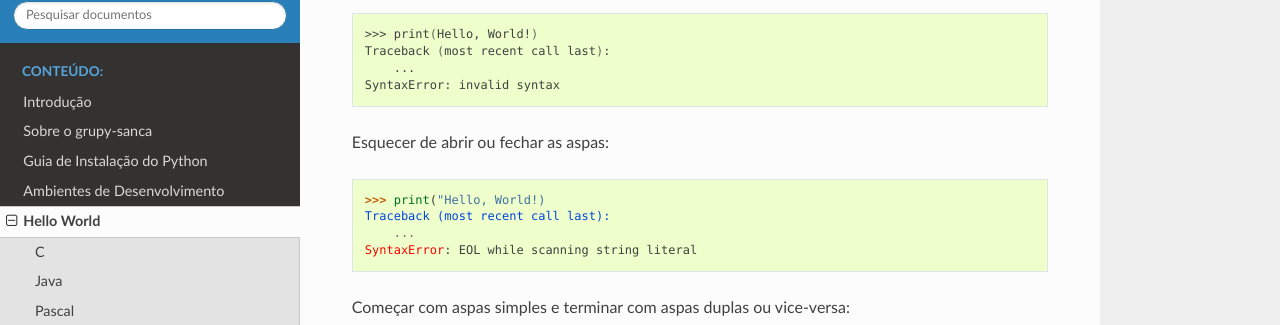
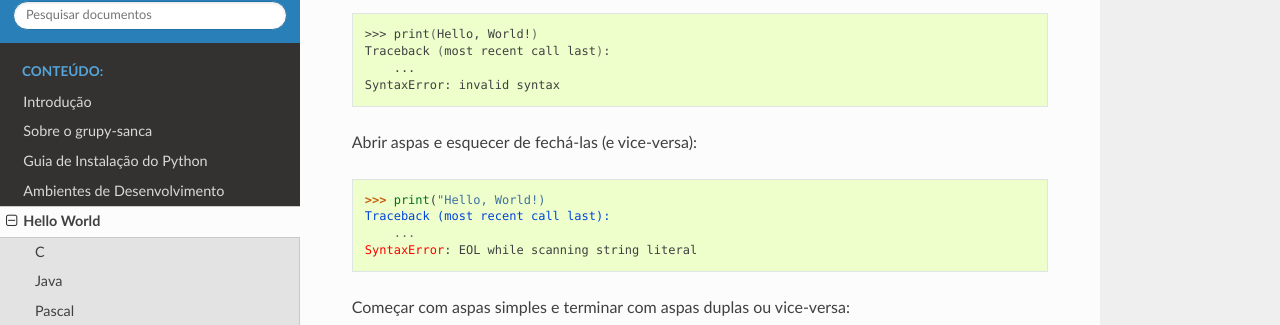
Before and after one commit to grupy-sanca/curso-python, a Sphinx documentation site: the page built from source/hello_world.rst, in a window 1280 px wide and 900 px high, scrolled down 1429 px. Shown: the part 125-450 px from the top of the window. Built offline with Sphinx 7.4.7 and the Read the Docs theme 2.0.0, drawn with Linux system fonts in a browser that asks for light colours.

Commit message:
Deixar mais claro  o texto

```diff
--- a/source/hello_world.rst
+++ b/source/hello_world.rst
@@ -88,7 +88,7 @@ Esquecer de abrir e fechar aspas no texto que é passado para a função
        ...
    SyntaxError: invalid syntax
 
-Esquecer de abrir ou fechar as aspas:
+Abrir aspas e esquecer de fechá-las (e vice-versa):
 
 .. doctest::
 
```
